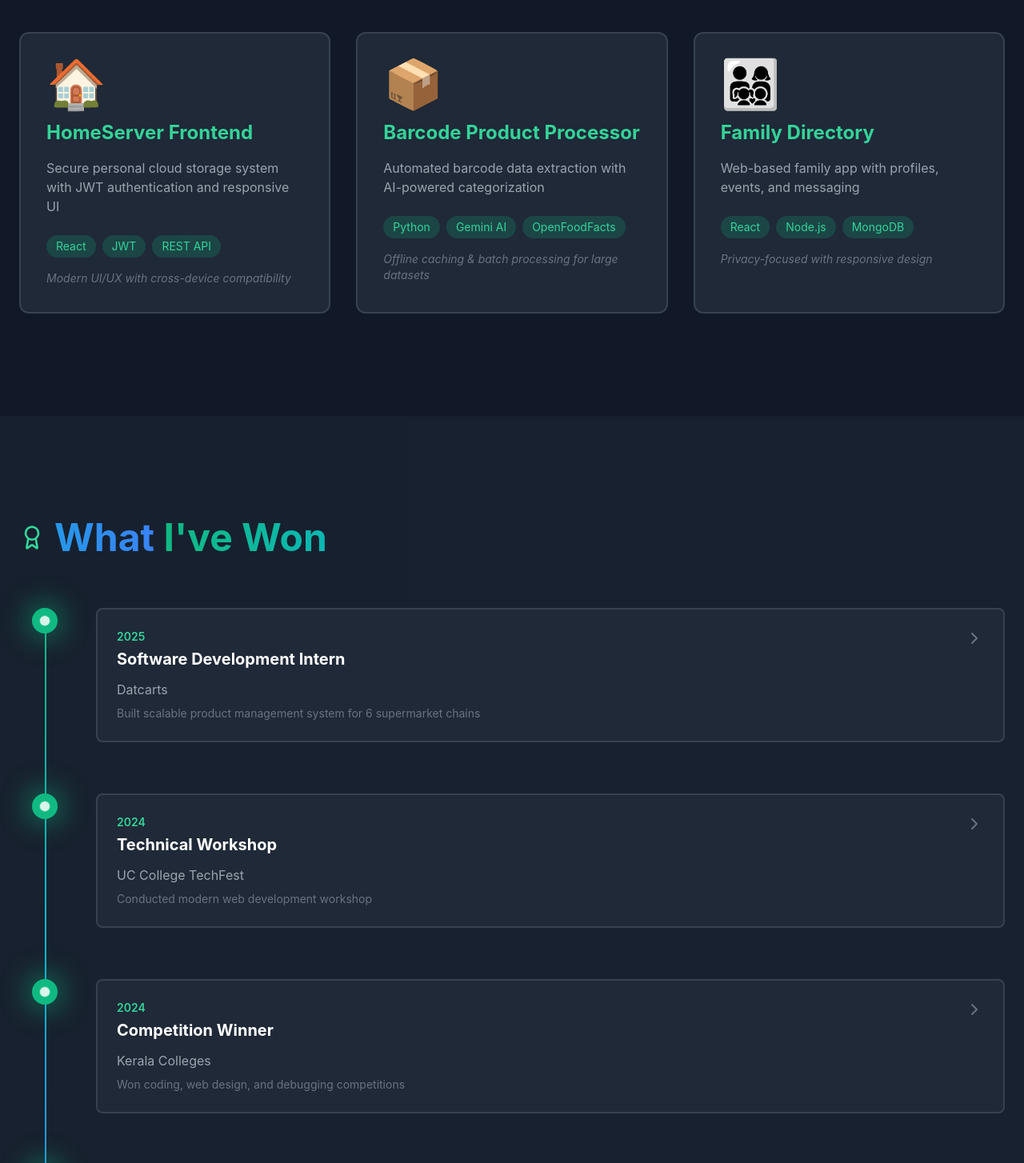
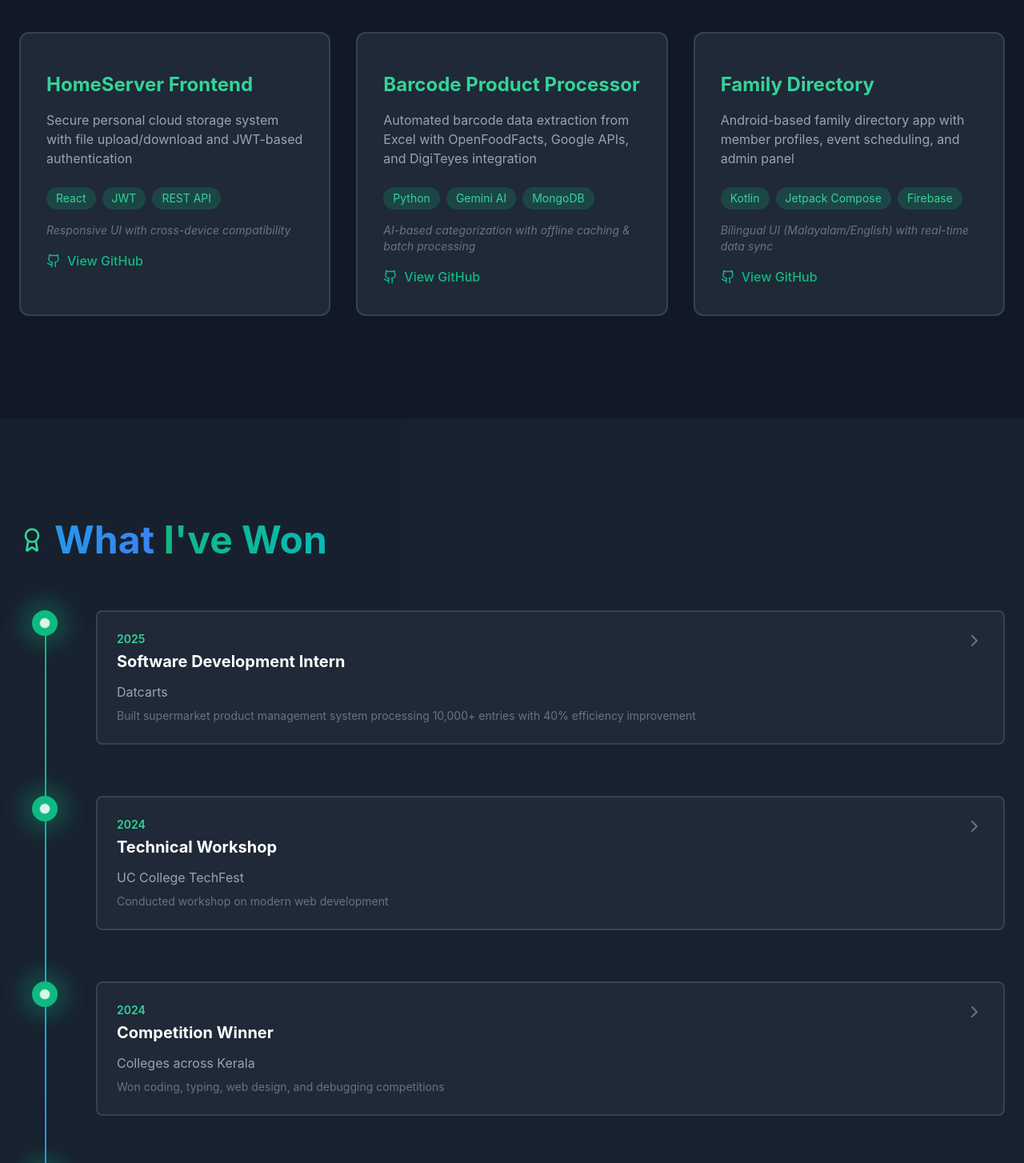
Before and after one commit to shanavasvb/portfolio, a React (Create React App) app in the folder portfolio-app/: page / in a window 1280 px wide. Shown: the part 1000-2454 px from the top of the page at 80% size. Built offline with nearby package versions, Linux system fonts and the light colour scheme.

Commit message:
changed and updated the github repos inside the project

```diff
--- a/portfolio-app/src/components/Portfolio.jsx
+++ b/portfolio-app/src/components/Portfolio.jsx
@@ -85,43 +85,42 @@ const Portfolio = () => {
   const projects = useMemo(() => [
   {
     title: "HomeServer Frontend",
-      description: "Secure personal cloud storage system with JWT authentication and responsive UI",
+    description: "Secure personal cloud storage system with file upload/download and JWT-based authentication",
     tech: ["React", "JWT", "REST API"],
-      features: "Modern UI/UX with cross-device compatibility",
-      icon: "🏠"
+    features: "Responsive UI with cross-device compatibility",
+    repo: "https://github.com/shanavasvb/Home-Server"
   },
   {
     title: "Barcode Product Processor",
-      description: "Automated barcode data extraction with AI-powered categorization",
-      tech: ["Python", "Gemini AI", "OpenFoodFacts"],
-      features: "Offline caching & batch processing for large datasets",
-      icon: "📦"
+    description: "Automated barcode data extraction from Excel with OpenFoodFacts, Google APIs, and DigiTeyes integration",
+    tech: ["Python", "Gemini AI", "MongoDB"],
+    features: "AI-based categorization with offline caching & batch processing",
+    repo: "https://github.com/shanavasvb/product-details-project-script"
   },
   {
     title: "Family Directory",
-      description: "Web-based family app with profiles, events, and messaging",
-      tech: ["React", "Node.js", "MongoDB"],
-      features: "Privacy-focused with responsive design",
-      icon: "👨‍👩‍👧‍👦"
+    description: "Android-based family directory app with member profiles, event scheduling, and admin panel",
+    tech: ["Kotlin", "Jetpack Compose", "Firebase"],
+    features: "Bilingual UI (Malayalam/English) with real-time data sync",
+    repo: "https://github.com/shanavasvb/familydirectory"
   }
 ], []);
-
   const achievements = useMemo(() => [
-    { year: "2025", title: "Software Development Intern", org: "Datcarts", description: "Built scalable product management system for 6 supermarket chains" },
-    { year: "2024", title: "Technical Workshop", org: "UC College TechFest", description: "Conducted modern web development workshop" },
-    { year: "2024", title: "Competition Winner", org: "Kerala Colleges", description: "Won coding, web design, and debugging competitions" },
+    { year: "2025", title: "Software Development Intern", org: "Datcarts", description: "Built supermarket product management system processing 10,000+ entries with 40% efficiency improvement" },
+    { year: "2024", title: "Technical Workshop", org: "UC College TechFest", description: "Conducted workshop on modern web development" },
+    { year: "2024", title: "Competition Winner", org: " Colleges across Kerala", description: "Won coding, typing, web design, and debugging competitions" },
     { year: "2023", title: "KKEM Bootcamp", org: "Kerala Knowledge Economy Mission", description: "Completed software development bootcamp" }
   ], []);
 
   const skills = useMemo(() => [
-    { name: "C++", level: 95, icon: "💻", color: "from-blue-500 to-blue-600" },
-    { name: "JavaScript", level: 95, icon: "🚀", color: "from-yellow-500 to-yellow-600" },
-    { name: "React", level: 90, icon: "⚛️", color: "from-cyan-500 to-cyan-600" },
-    { name: "Node.js", level: 85, icon: "🟢", color: "from-green-500 to-green-600" },
-    { name: "MongoDB", level: 90, icon: "🍃", color: "from-emerald-500 to-emerald-600" },
-    { name: "Python", level: 85, icon: "🐍", color: "from-blue-400 to-blue-500" },
-    { name: "Swift", level: 70, icon: "🍎", color: "from-orange-500 to-orange-600" },
-    { name: "AWS", level: 75, icon: "☁️", color: "from-orange-400 to-orange-500" }
+    { name: "C++", level: 95, color: "from-blue-500 to-blue-600" },
+    { name: "JavaScript", level: 95, color: "from-yellow-500 to-yellow-600" },
+    { name: "React", level: 90,color: "from-cyan-500 to-cyan-600" },
+    { name: "Node.js", level: 90, color: "from-green-500 to-green-600" },
+    { name: "MongoDB", level: 90, color: "from-emerald-500 to-emerald-600" },
+    { name: "Python", level: 85, color: "from-blue-400 to-blue-500" },
+    { name: "Swift", level: 75,  color: "from-orange-500 to-orange-600" },
+    { name: "Kotlin", level: 75, color: "from-purple-500 to-purple-600" }
   ], []);
 
   const galleryImages = useMemo(() => [
@@ -144,14 +143,13 @@ const Portfolio = () => {
 
     return (
       <div
-        className={`relative h-96 w-full max-w-2xl mx-auto overflow-hidden rounded-2xl cursor-pointer transition-all duration-700 ${
-          isActive ? 'opacity-100 scale-100' : 'opacity-0 scale-95 absolute inset-0'
+        className={`absolute inset-0 h-96 w-full max-w-2xl mx-auto overflow-hidden rounded-2xl cursor-pointer transition-all duration-700 ${
+          isActive ? 'opacity-100 z-10' : 'opacity-0 z-0'
         }`}
         onMouseEnter={() => setIsHovered(true)}
         onMouseLeave={() => setIsHovered(false)}
         style={{
-          transform: isActive ? 'translateZ(0)' : 'translateZ(-100px)',
-          transition: 'opacity 700ms ease-in-out, transform 700ms ease-in-out, scale 700ms ease-in-out'
+          transition: 'opacity 700ms ease-in-out, z-index 0ms linear'
         }}
       >
         <div
@@ -491,7 +489,6 @@ const Portfolio = () => {
             <Code className="text-emerald-400" size={32} />
             <h2 className="text-5xl font-bold gradient-text">What I've Built</h2>
           </div>
-
 <div className="grid md:grid-cols-3 gap-8">
   {projects.map((project, i) => (
     <div
@@ -514,9 +511,19 @@ const Portfolio = () => {
         ))}
       </div>
       <p className="text-sm text-gray-500 italic">{project.features}</p>
+      <a
+        href={project.repo}
+        target="_blank"
+        rel="noopener noreferrer"
+        className="inline-flex items-center gap-2 mt-4 text-emerald-500 hover:text-cyan-500 font-medium"
+      >
+        <Github size={18} />
+        View GitHub
+      </a>
     </div>
   ))}
 </div>
+
         </div>
       </section>
 
@@ -638,7 +645,7 @@ const Portfolio = () => {
           <div className="mt-16 text-center">
             <h3 className="text-2xl font-bold mb-6 gradient-text">Also Experienced With</h3>
             <div className="flex flex-wrap gap-3 justify-center">
-              {["Express.js", "REST APIs", "Git", "Firebase", "EC2", "S3", "SwiftUI", "Kotlin"].map((tech, i) => (
+              {["Express.js", "REST APIs", "Git", "Firebase", "AWS EC2", "AWS S3", "SwiftUI", "Jetpack Compose"].map((tech, i) => (
                 <span
                   key={i}
                   className="px-4 py-2 bg-gradient-to-r from-emerald-500/20 to-cyan-500/20 border-2 border-emerald-500/30 rounded-lg text-sm font-medium hover:border-emerald-500/60 hover:scale-110 transition-all cursor-pointer hover:shadow-lg hover:shadow-emerald-500/30"
```
Lines whose indentation alone changed are shown as unchanged.
